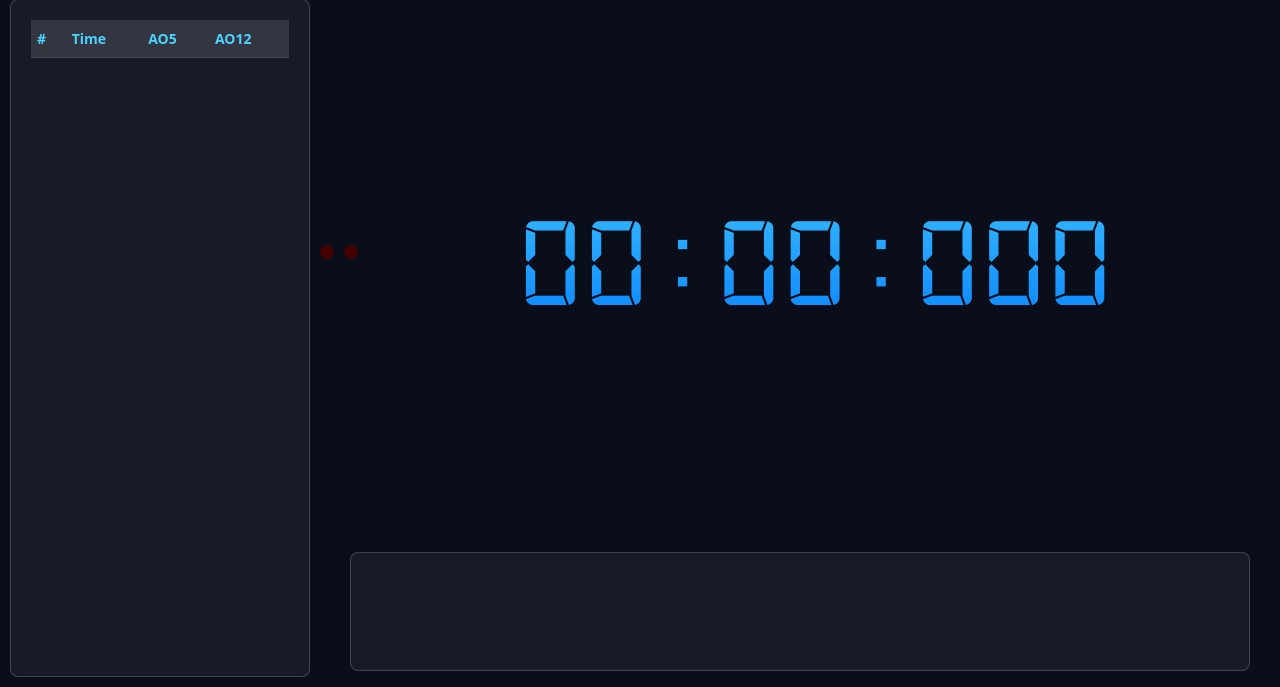
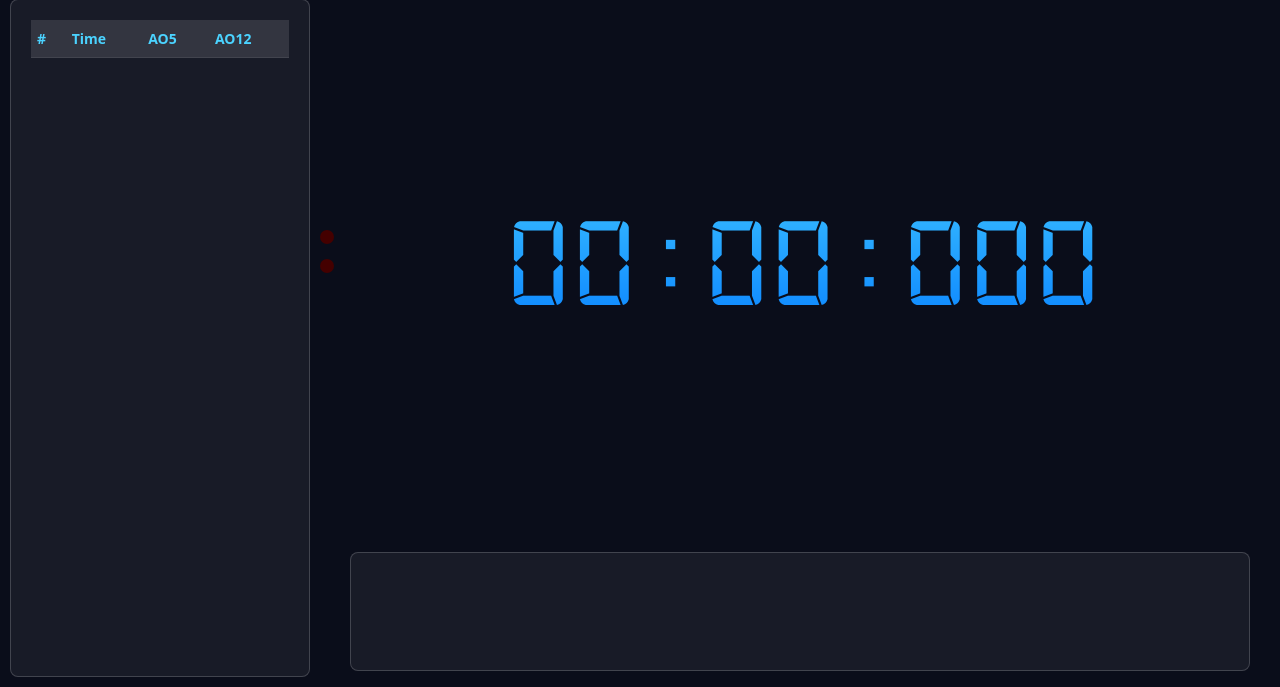
Before and after one commit to frocky10/cubetimer.nl, a PHP site: page / in a window 1280 px wide. Shown: the part 113-800 px from the top of the page. Run offline with PHP 8.4, Linux system fonts and the light colour scheme; lists and menus that the app fills with data are empty.

Commit message:
Lights boven elkaar gezet, moeten nog naar rechts

```diff
--- a/public_html/Style/style.css
+++ b/public_html/Style/style.css
@@ -390,7 +390,7 @@ footer {
 }
 
 #ready-lights {
-    display: flex;
+    display: block;
     gap: 10px;
     margin-top: 10px;
     justify-content: center;
@@ -414,3 +414,7 @@ footer {
     background: #0f0;
     box-shadow: 0 0 12px #0f0;
 }
+
+#light1{
+    margin-bottom: 15px;
+}
```
